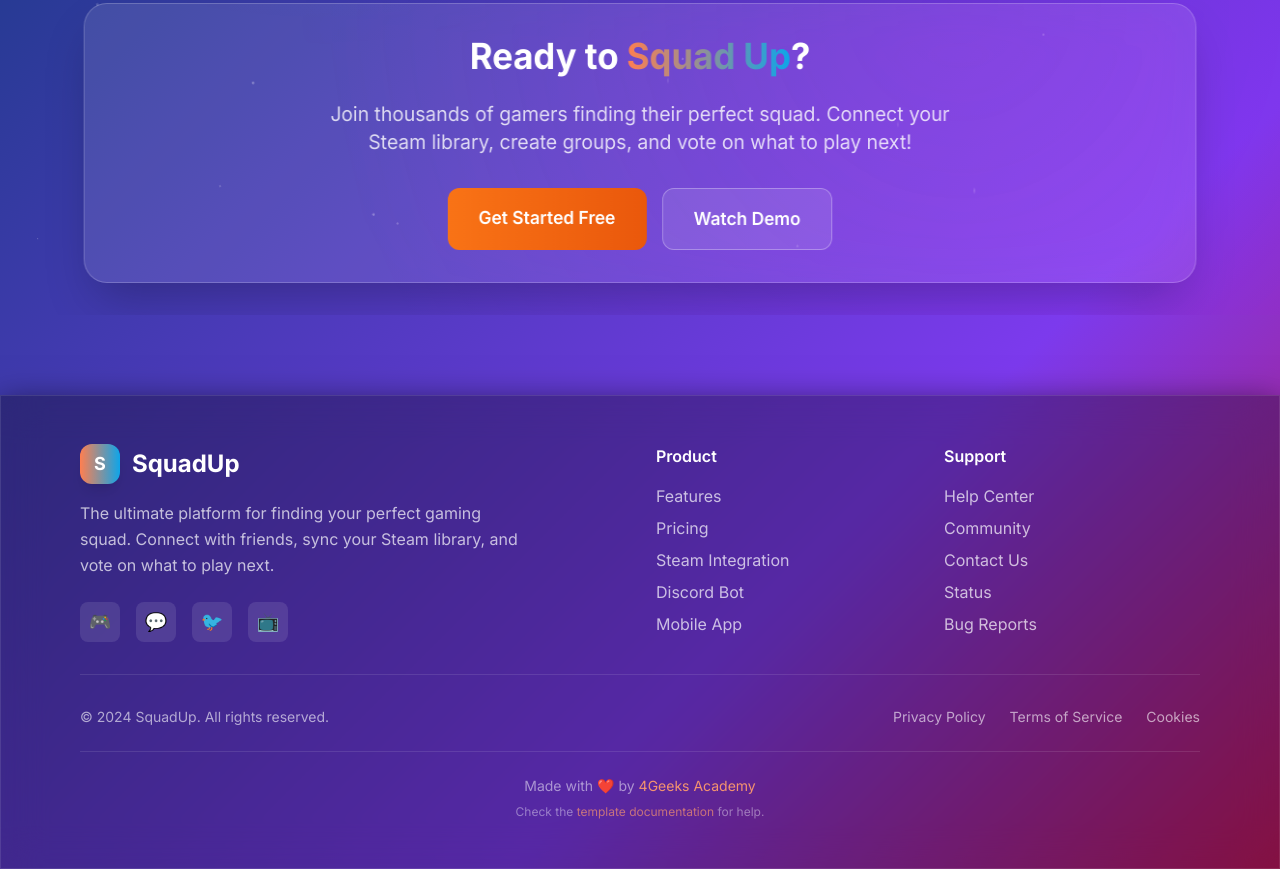
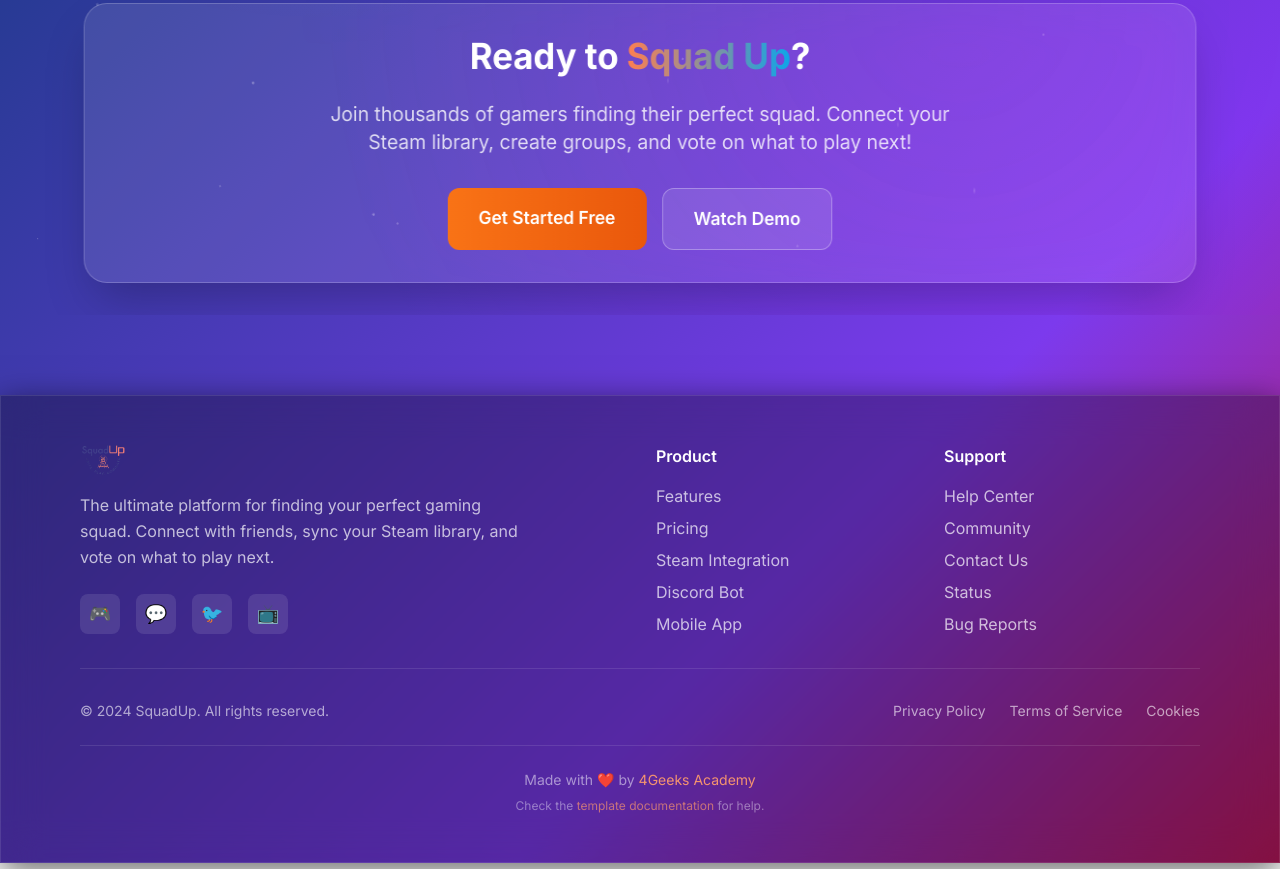
Before and after one commit to 4GeeksAcademy/apiavengers-squadup, a React app: page / in a window 1280 px wide. Shown: the part 921-1790 px from the top of the page. Built offline with nearby package versions, Linux system fonts and the light colour scheme; no server answers; animation ran at ten frames a second.

Commit message:
added features

```diff
--- a/index.html
+++ b/index.html
@@ -2,7 +2,8 @@
 <html lang="en">
   <head>
     <meta charset="UTF-8" />
-    <link rel="icon" type="image/x-icon" href="/4geeks.ico" />
+    <!-- Replacing the existing favicon with your new one; you can add more sizes if needed -->
+    <link rel="icon" type="image/png" sizes="32x32" href="/favicon-32x32.png">
     <meta name="viewport" content="width=device-width, initial-scale=1.0" />
     <title>SquadUp - Find Your Game</title>
 
--- a/src/front/components/Footer.jsx
+++ b/src/front/components/Footer.jsx
@@ -2,6 +2,7 @@
 import { useLocation, Link } from 'react-router-dom'; // ✅ Import Link
 import { gsap } from 'gsap';
 import { ScrollTrigger } from 'gsap/ScrollTrigger';
+import logo from '../assets/img/games/squadup-logo.png';  // Import the logo
 
 gsap.registerPlugin(ScrollTrigger);
 
@@ -24,10 +25,11 @@
                         {/* Brand Section */}
                         <div className="col-span-1 md:col-span-2">
                             <div className="flex items-center space-x-3 mb-4">
-                                <div className="w-10 h-10 bg-gradient-to-r from-coral-500 to-marine-500 rounded-xl flex items-center justify-center shadow-lg">
-                                    <span className="text-white font-bold text-lg">S</span>
-                                </div>
-                                <span className="text-white font-bold text-2xl">SquadUp</span>
+                                <img
+                                    src={logo}
+                                    alt="SquadUp Logo"
+                                    className="h-8 w-auto"  // Smaller size for footer
+                                />
                             </div>
                             <p className="text-white/70 max-w-md leading-relaxed">
                                 The ultimate platform for finding your perfect gaming squad.
```
Also changed, not shown: src/front/assets/img/games/android-chrome-512x512.png (added), src/front/assets/img/games/squadup-logo.png (added).
